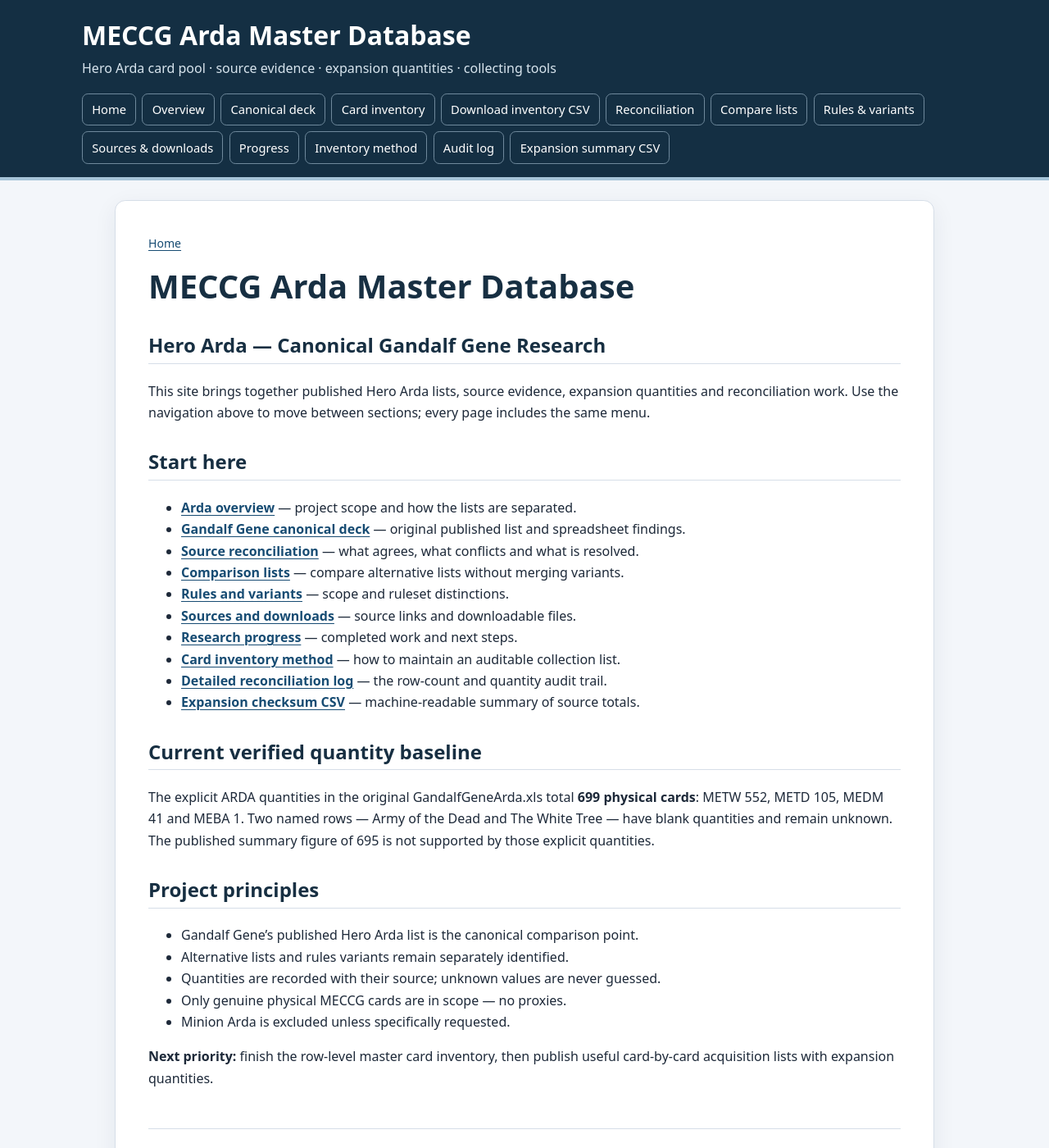
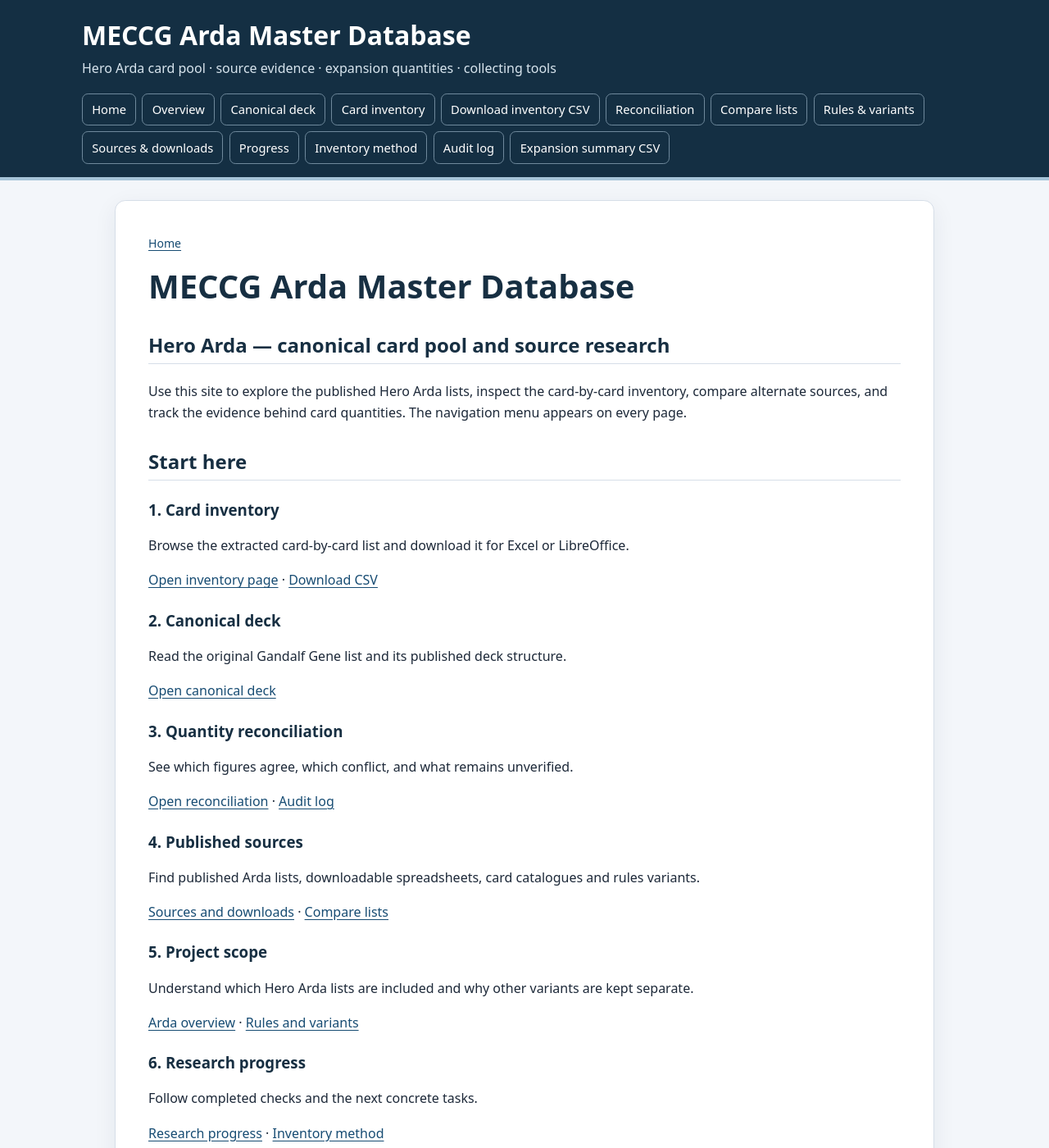
Before and after one commit to JamSpot/meccg-arda-master-database, a Jekyll site: the page built from index.md, in a window 1280 px wide and 1400 px high. Shown: the whole window at 82% size. Built offline with Jekyll 4.4.1, drawn with Linux system fonts in a browser that asks for light colours; some of the changed text lies outside the part shown.

Commit message:
Build navigable Arda database homepage

```diff
--- a/index.md
+++ b/index.md
@@ -5,33 +5,65 @@ title: Home
 
 # MECCG Arda Master Database
 
-## Hero Arda — Canonical Gandalf Gene Research
+## Hero Arda — canonical card pool and source research
 
-This site brings together published Hero Arda lists, source evidence, expansion quantities and reconciliation work. Use the navigation above to move between sections; every page includes the same menu.
+Use this site to explore the published Hero Arda lists, inspect the card-by-card inventory, compare alternate sources, and track the evidence behind card quantities. The navigation menu appears on every page.
 
 ## Start here
 
-- **[Arda overview](docs/arda-overview.html)** — project scope and how the lists are separated.
-- **[Gandalf Gene canonical deck](docs/gandalf-gene.html)** — original published list and spreadsheet findings.
-- **[Source reconciliation](docs/source-reconciliation.html)** — what agrees, what conflicts and what is resolved.
-- **[Comparison lists](docs/comparison-lists.html)** — compare alternative lists without merging variants.
-- **[Rules and variants](docs/rules-and-variants.html)** — scope and ruleset distinctions.
-- **[Sources and downloads](docs/sources.html)** — source links and downloadable files.
-- **[Research progress](docs/research-progress.html)** — completed work and next steps.
-- **[Card inventory method](docs/card-inventory-method.html)** — how to maintain an auditable collection list.
-- **[Detailed reconciliation log](docs/reconciliation-log.html)** — the row-count and quantity audit trail.
-- **[Expansion checksum CSV](data/expansion-checksums.csv)** — machine-readable summary of source totals.
+<div class="home-link-grid">
+  <section class="home-link-card">
+    <h3>1. Card inventory</h3>
+    <p>Browse the extracted card-by-card list and download it for Excel or LibreOffice.</p>
+    <p><a href="docs/card-inventory.html">Open inventory page</a> · <a href="data/gandalf-gene-arda-card-inventory.csv">Download CSV</a></p>
+  </section>
+  <section class="home-link-card">
+    <h3>2. Canonical deck</h3>
+    <p>Read the original Gandalf Gene list and its published deck structure.</p>
+    <p><a href="docs/gandalf-gene.html">Open canonical deck</a></p>
+  </section>
+  <section class="home-link-card">
+    <h3>3. Quantity reconciliation</h3>
+    <p>See which figures agree, which conflict, and what remains unverified.</p>
+    <p><a href="docs/source-reconciliation.html">Open reconciliation</a> · <a href="docs/reconciliation-log.html">Audit log</a></p>
+  </section>
+  <section class="home-link-card">
+    <h3>4. Published sources</h3>
+    <p>Find published Arda lists, downloadable spreadsheets, card catalogues and rules variants.</p>
+    <p><a href="docs/sources.html">Sources and downloads</a> · <a href="docs/comparison-lists.html">Compare lists</a></p>
+  </section>
+  <section class="home-link-card">
+    <h3>5. Project scope</h3>
+    <p>Understand which Hero Arda lists are included and why other variants are kept separate.</p>
+    <p><a href="docs/arda-overview.html">Arda overview</a> · <a href="docs/rules-and-variants.html">Rules and variants</a></p>
+  </section>
+  <section class="home-link-card">
+    <h3>6. Research progress</h3>
+    <p>Follow completed checks and the next concrete tasks.</p>
+    <p><a href="docs/research-progress.html">Research progress</a> · <a href="docs/card-inventory-method.html">Inventory method</a></p>
+  </section>
+</div>
 
-## Current verified quantity baseline
+## Current quantity baseline
 
-The explicit ARDA quantities in the original GandalfGeneArda.xls total **699 physical cards**: METW 552, METD 105, MEDM 41 and MEBA 1. Two named rows — Army of the Dead and The White Tree — have blank quantities and remain unknown. The published summary figure of 695 is not supported by those explicit quantities.
+The explicit quantities extracted from the original Gandalf Gene spreadsheet total **699 physical cards**:
+
+| Expansion | Explicit copies |
+|---|---:|
+| The Wizards (METW) | 552 |
+| The Dragons (METD) | 105 |
+| Dark Minions (MEDM) | 41 |
+| The Balrog (MEBA) | 1 |
+| **Total** | **699** |
+
+The source also names **Army of the Dead** and **The White Tree** with blank quantities. Those values remain unknown. The published summary says 695, which does not match the explicit row quantities.
+
+These are working extraction figures, not a claim that every card identity and expansion assignment has been independently verified. See the [card inventory](docs/card-inventory.html) and [reconciliation page](docs/source-reconciliation.html) for detail.
 
 ## Project principles
 
 - Gandalf Gene's published Hero Arda list is the canonical comparison point.
 - Alternative lists and rules variants remain separately identified.
-- Quantities are recorded with their source; unknown values are never guessed.
+- Every quantity should retain its source and reconciliation status.
 - Only genuine physical MECCG cards are in scope — no proxies.
 - Minion Arda is excluded unless specifically requested.
-
-**Next priority:** finish the row-level master card inventory, then publish useful card-by-card acquisition lists with expansion quantities.
```
